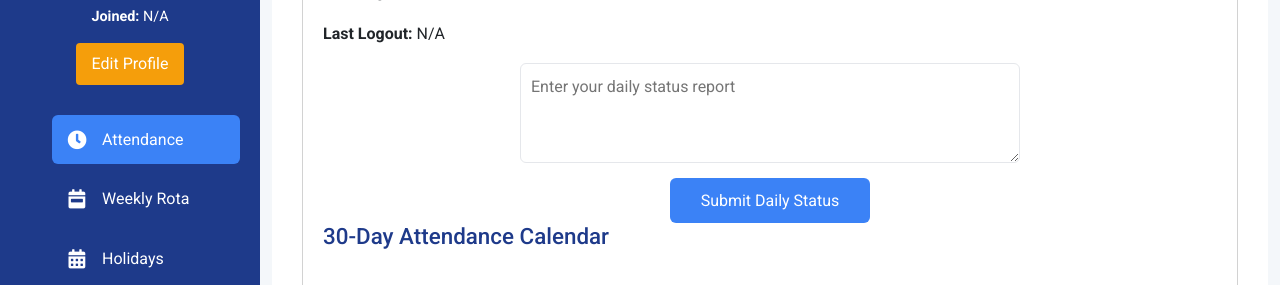
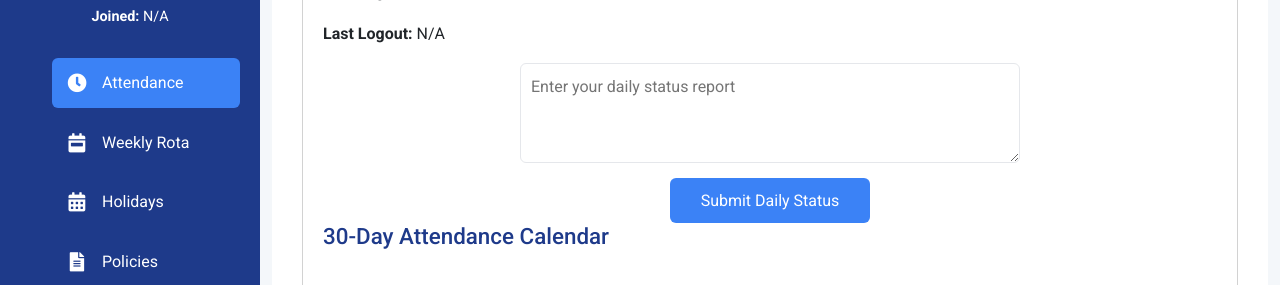
Before and after one commit to jhaishnagit/HRMS-UPDATED-ATTENDANCE-SYSTEM, a Flask app: template templates/dashboard.html in a window 1280 px wide. Shown: the part 197-482 px from the top of the page. Run offline with Flask 3, Linux system fonts and the light colour scheme; the template is opened without the code that fills it, so the values that code supplies are empty.

Commit message:
Update dashboard.html
Update the code for the Edit Profile and Save changes in the user dashboard to cant able to change the user profile

```diff
--- a/templates/dashboard.html
+++ b/templates/dashboard.html
@@ -39,8 +39,8 @@
                         <input type="text" id="position" value="{{ user_position }}" placeholder="Position">
                         <p><strong>Joined:</strong> {{ created_at|strftime('%Y-%m-%d') }}</p>
                         <input type="file" id="new-face-image" accept="image/*" style="display: none;">
-                        <button id="edit-profile-btn">Edit Profile</button>
-                        <button id="save-profile-btn">Save Changes</button>
+<!--                         <button id="edit-profile-btn">Edit Profile</button>
+                        <button id="save-profile-btn">Save Changes</button> -->
                     </div>
                 </div>
                 <ul class="sidebar-nav">
```
